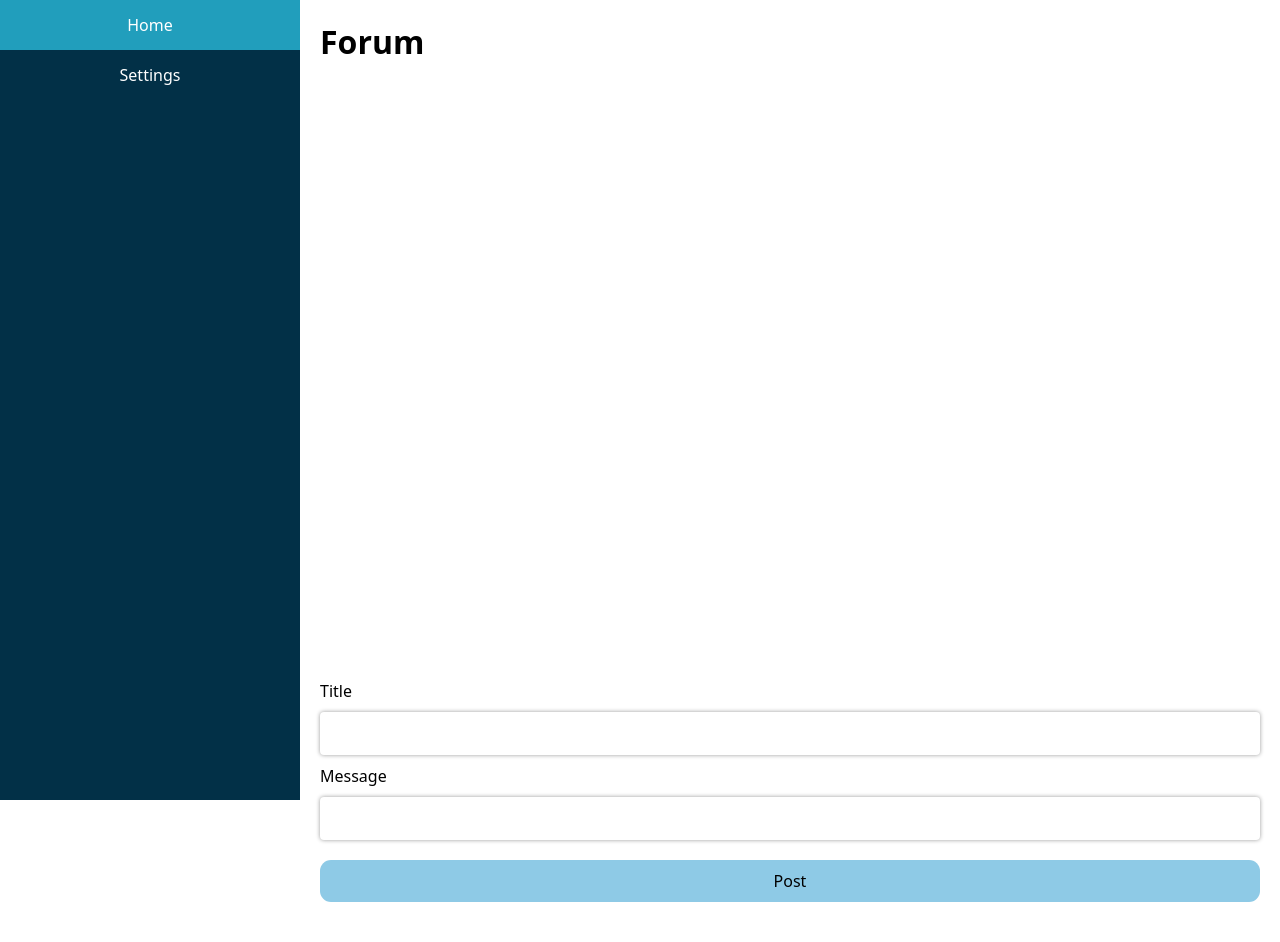
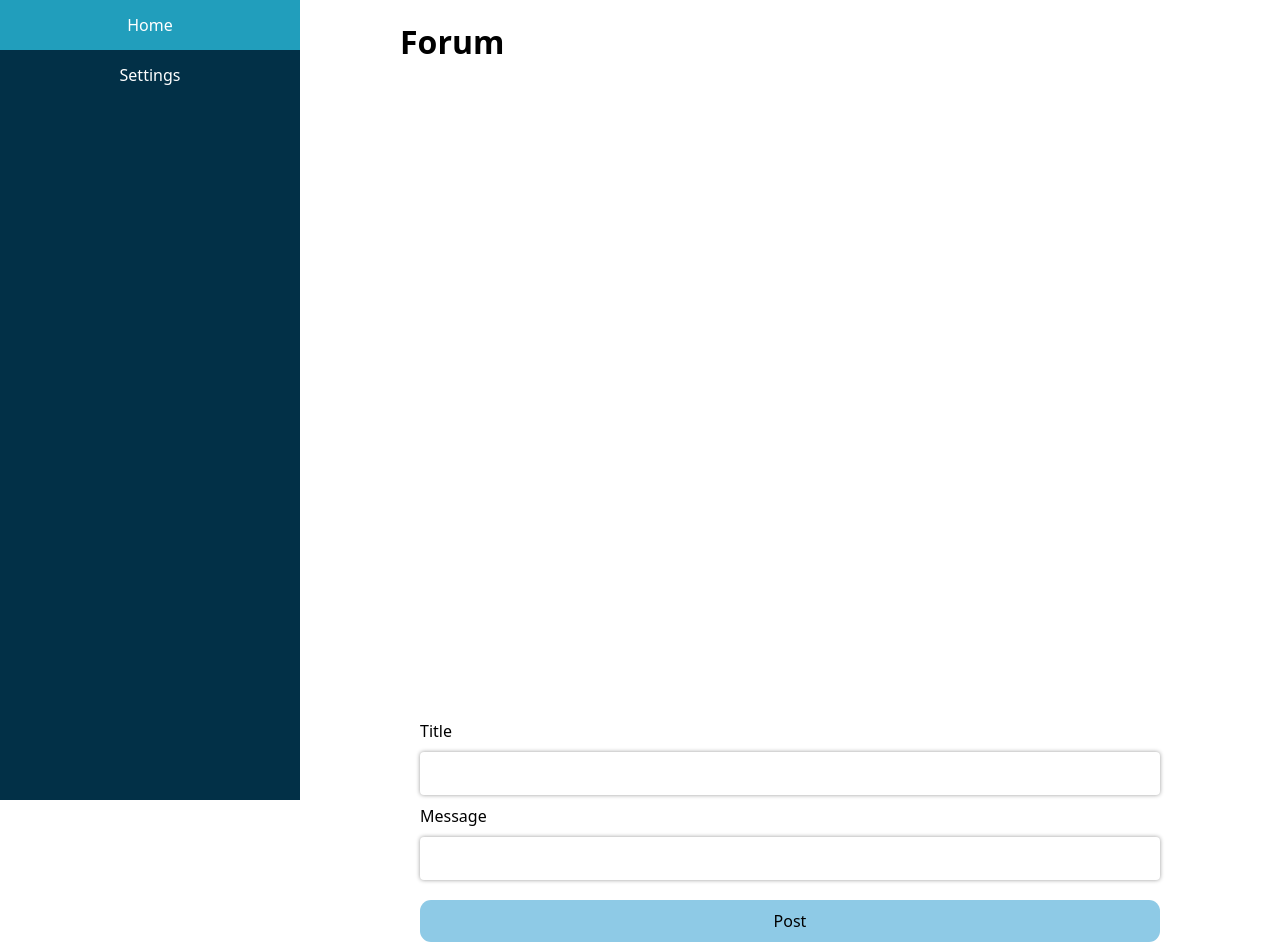
Before and after one commit to davmedeiros/members-only, a Node server app: page /forum in a window 1280 px wide. Before the commit the page ends 902 px from the top, so only its background shows below. Run offline with Node 20, Linux system fonts and the light colour scheme; the visitor is signed in with stand-in values (Sample User, id 1); data that the repository does not hold is empty; some libraries are stand-ins or nearby versions.

Commit message:
Make panel and new message box sticky

```diff
--- a/public/stylesheets/panel.css
+++ b/public/stylesheets/panel.css
@@ -7,6 +7,10 @@ aside {
   background-color: var(--color-gamma);
   display: grid;
   grid-auto-rows: 50px;
+  align-self: start;
+  height: 100svh;
+  position: sticky;
+  top: 0;
 }
 
 aside > a,
@@ -24,7 +28,7 @@ aside > a:hover {
 
 main {
   display: grid;
-  padding: 20px;
+  padding: 20px 100px 0px 100px;
   grid-template-rows: 50px 1fr 100px;
   gap: 20px;
 }
@@ -34,3 +38,11 @@ main {
   grid-auto-rows: 40px;
   gap: 10px;
 }
+
+.new-message-box {
+  position: sticky;
+  background-color: white;
+  bottom: 0;
+  width: 100%;
+  padding: 20px;
+}
--- a/views/forum.pug
+++ b/views/forum.pug
@@ -14,7 +14,7 @@ block content
         if currentUser.is_admin
           form(action=`/message/delete/${message._id}`, method="post")
             button.subtle-button(type="submit") Delete
-  form(action="", method="post")
+  form.new-message-box(action="", method="post")
     fieldset
       label(for="title") Title
       input#title(type="text", name="title" autocomplete="off")
```
